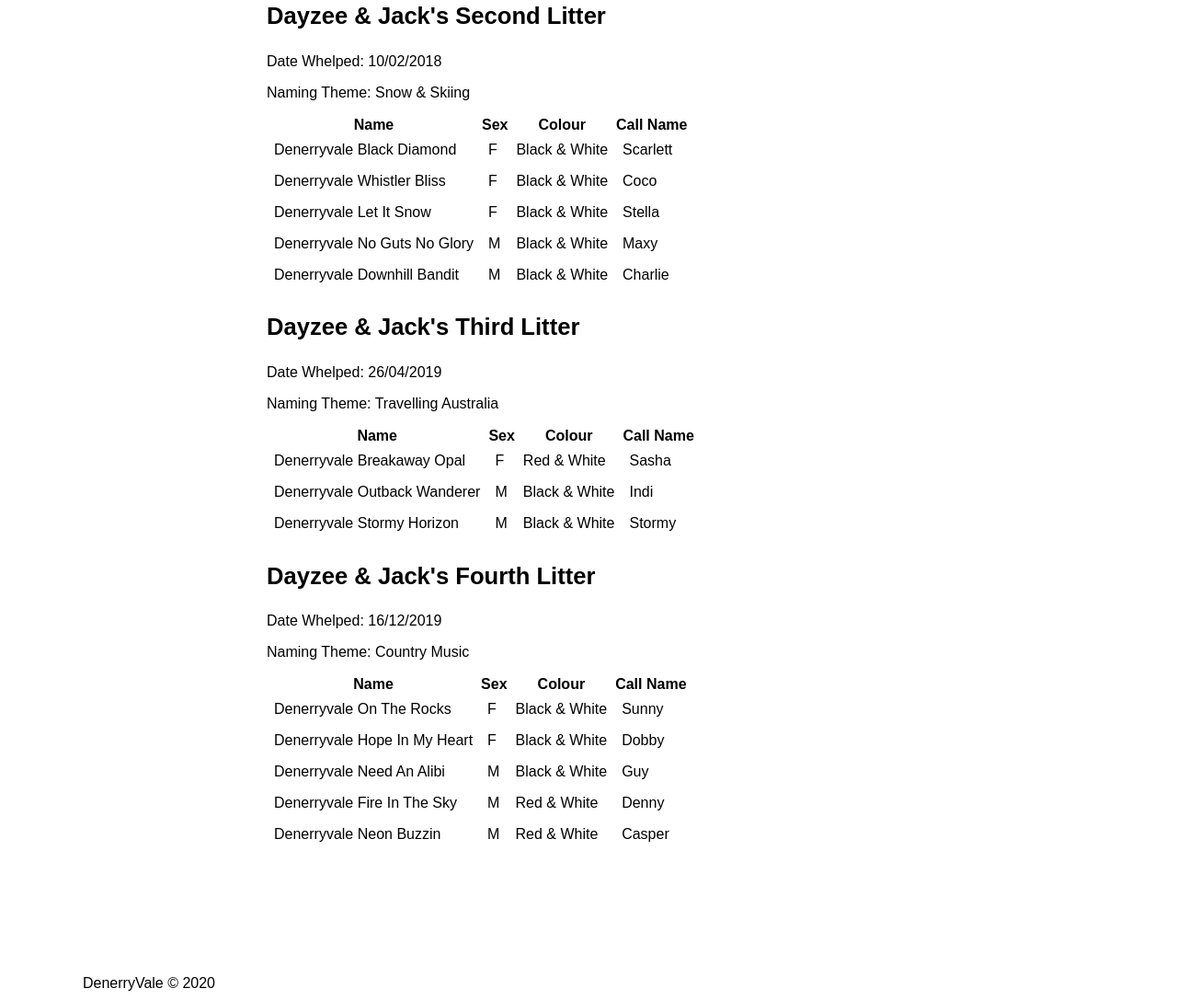
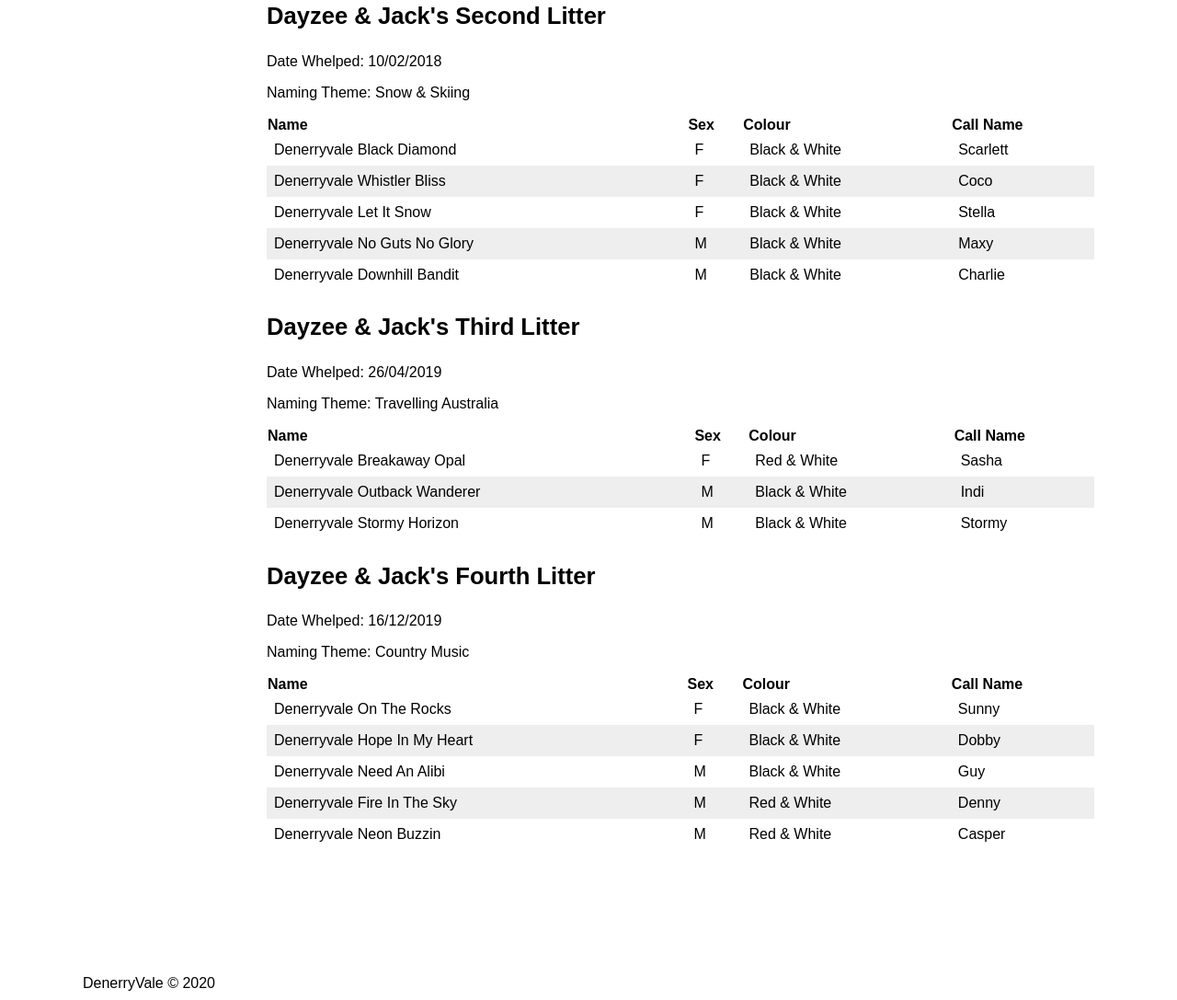
Before and after one commit to CurtisLusmore/denerryvale, a plain HTML site: page previous-litters.html in a window 1280 px wide. Shown: the part 1175-2262 px from the top of the page at 92% size. Drawn offline with Linux system fonts and the light colour scheme.

Commit message:
Fix tables on Previous Litters

```diff
--- a/css/style.css
+++ b/css/style.css
@@ -38,7 +38,8 @@ article h2 { font-size: 1.8em; }
 article h3 { font-size: 1.6em; }
 article h4 { font-size: 1.3em; margin-bottom: 0; }
 
-article table { border-spacing: 0; }
+article table { border-spacing: 0; width: 100%; }
+article table th { text-align: left; }
 article table td { padding: 0.5em; }
 article table.zebra tr:nth-child(even) { background-color: var(--color-grey-light); }
 article table.gendered td.s { background-color: var(--color-blue-pale); }
--- a/previous-litters.html
+++ b/previous-litters.html
@@ -35,7 +35,7 @@
           <h3>Dayzee & Jack's First Litter</h3>
           <p>Date Whelped: 28/05/2017</p>
           <p>Naming Theme: Dayzee & Jack</p>
-          <table>
+          <table class="zebra">
             <thead>
               <tr>
                 <th>Name</th>
@@ -93,7 +93,7 @@
           <h3>Dayzee & Jack's Second Litter</h3>
           <p>Date Whelped: 10/02/2018</p>
           <p>Naming Theme: Snow & Skiing</p>
-          <table>
+          <table class="zebra">
             <thead>
               <tr>
                 <th>Name</th>
@@ -140,7 +140,7 @@
           <h3>Dayzee & Jack's Third Litter</h3>
           <p>Date Whelped: 26/04/2019</p>
           <p>Naming Theme: Travelling Australia</p>
-          <table>
+          <table class="zebra">
             <thead>
               <tr>
                 <th>Name</th>
@@ -175,7 +175,7 @@
           <h3>Dayzee & Jack's Fourth Litter</h3>
           <p>Date Whelped: 16/12/2019</p>
           <p>Naming Theme: Country Music</p>
-          <table>
+          <table class="zebra">
             <thead>
               <tr>
                 <th>Name</th>
```
